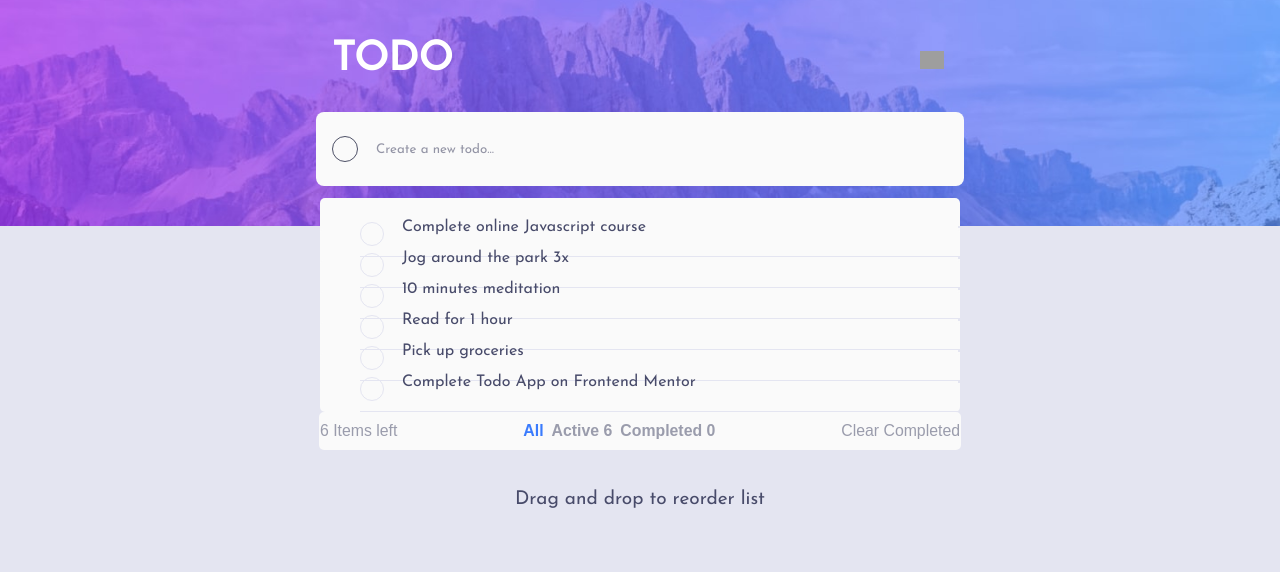
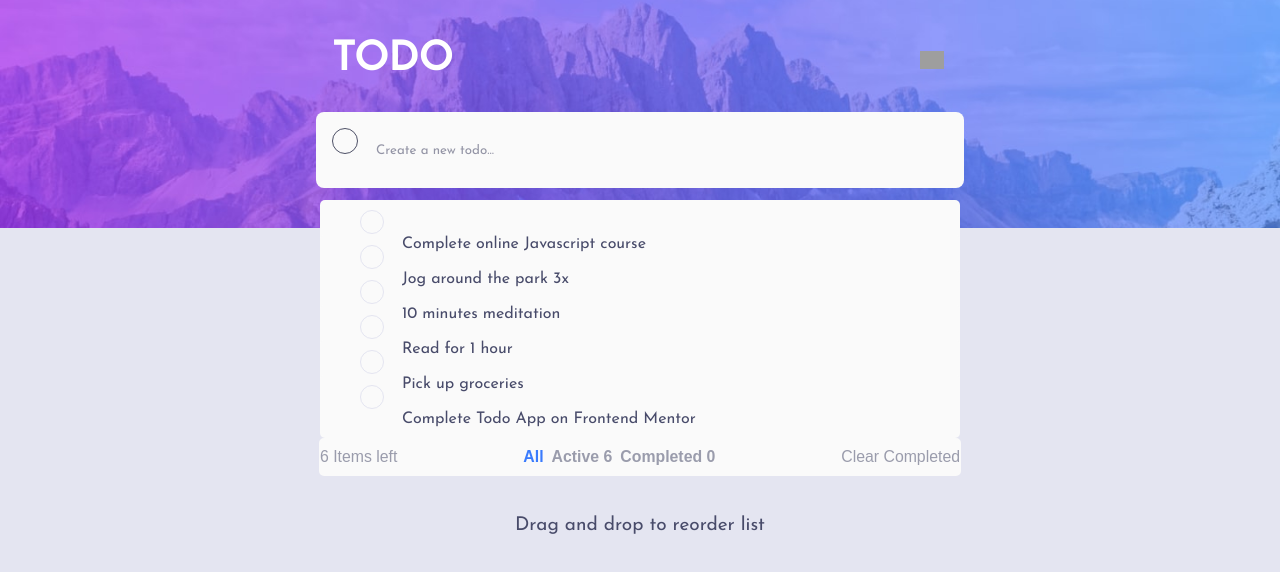
Before and after one commit to John-Njau/vue-todo, a Vue app: page / in a window 1280 px wide. Shown: the top 572 px of the page. Built offline with nearby package versions, Linux system fonts and the light colour scheme; grey boxes are pictures that could not be loaded.

Commit message:
feat(components): enabled navigation using the navigation component

```diff
--- a/src/App.vue
+++ b/src/App.vue
@@ -42,7 +42,7 @@ export default {
       --todo-bottom-border: hsl(233, 14%, 35%);
       --todo-input: hsl(234, 39%, 85%);
     }
-    .todo-page,
+    .todo-card,
     .nav-page {
       background-color: var(--todo-card-background);
     }
@@ -86,6 +86,23 @@ export default {
   height: 2rem;
 }
 
+.todo-list-item {
+  display: flex;
+  justify-content: space-between;
+  align-items: center;
+  padding: 10px 0;
+  // border-bottom: 1px solid var(--todo-bottom-border);
+  cursor: pointer;
+  transition: all 0.3s ease-in-out;
+
+  &:hover {
+    // background-color: hsl(233, 11%, 84%);
+    .delete-todo {
+      display: block;
+    }
+  }
+}
+
 .todo-list-item input {
   width: 1.5rem;
   height: 1.5rem;
@@ -96,9 +113,8 @@ export default {
   background-position: center;
   background-size: 0px;
   transition: 0.2s;
-  margin-right: 18px;
   flex-shrink: 0;
-  margin-top: 14px;
+  margin: 0px 18px 14px 0;
   appearance: none;
   cursor: pointer;
 }
@@ -134,8 +150,12 @@ export default {
   font-size: 16px;
 }
 
-.card,
 .todo-label {
+  width: 100%;
+}
+
+.card {
+  // border-bottom: 1px solid var(--todo-bottom-border);
   width: 100%;
 }
 
@@ -159,7 +179,7 @@ export default {
   }
 }
 
-.todo-page {
+.todo-card {
   display: flex;
   justify-content: center;
   align-items: center;
@@ -216,11 +236,11 @@ export default {
   font-family: "Josefin Sans", sans-serif;
 }
 
-.todo-label {
-  display: flex;
-  align-items: center;
-  cursor: pointer;
-}
+// .todo-label {
+//   display: flex;
+//   align-items: center;
+//   cursor: pointer;
+// }
 
 .todo-input input {
   border: none;
@@ -232,7 +252,7 @@ export default {
 }
 
 @media screen and (max-width: 768px) {
-  .todo-page,
+  .todo-card,
   .nav-page {
     width: 90%;
   }
@@ -256,4 +276,10 @@ export default {
     width: 90% !important;
   }
 }
+
+.complete-active {
+  display: flex;
+  justify-content: center;
+  margin: 32px;
+}
 </style>
--- a/src/components/Navigation.vue
+++ b/src/components/Navigation.vue
@@ -30,17 +30,7 @@ export default {
 
   },
   methods: {
-    ...mapActions(["deleteTodo", "clearCompleted", "dragTodos", "getActiveTodos", "getCompletedTodos"]),
-    // dragTodos() {
-    //   return this.todos.filter((todo) => todo.drag);
-    // },
-    // getActiveTodos() {
-    //   return this.todos.filter((todo) => !todo.completed);
-    // },
-    // getCompletedTodos() {
-    //   return this.todos.filter((todo) => todo.completed);
-    // },
-
+    ...mapActions(["clearCompleted"]),
 
   },
 };
--- a/src/components/TodoCard.vue
+++ b/src/components/TodoCard.vue
@@ -1,5 +1,5 @@
 <template>
-  <div class="todo-page">
+  <div class="todo-card">
     <!-- make a list of todos -->
     <div class="card">
       <ul class="todo-list" @dragover.prevent @dragenter.prevent>
@@ -27,7 +27,7 @@
               />
             </svg>
           </span>
-          <hr class="hr" />
+          <!-- <hr class="hr" /> -->
         </li>
       </ul>
     </div>
--- a/src/components/TodoComp.vue
+++ b/src/components/TodoComp.vue
@@ -1,5 +1,5 @@
 <template>
-  <div class="todo-page">
+  <div class="todo-card">
     <!-- make a list of todos -->
     <div class="card">
       <ul class="todo-list" @dragover.prevent @dragenter.prevent>
@@ -27,15 +27,12 @@
               />
             </svg>
           </span>
-          <hr class="hr" />
+          <!-- <hr class="hr" /> -->
         </li>
       </ul>
       <!-- <Navigation /> -->
-
     </div>
-
   </div>
-
   <!-- <div class="drag-drop">Drag and drop to reorder list</div> -->
 </template>
 
@@ -142,23 +139,6 @@ ul > li {
   display: none;
 }
 
-.todo-list-item {
-  display: flex;
-  justify-content: space-between;
-  align-items: center;
-  padding: 10px 0;
-  border-bottom: 1px solid var(--todo-bottom-border);
-  cursor: pointer;
-  transition: all 0.3s ease-in-out;
-
-  &:hover {
-    // background-color: hsl(233, 11%, 84%);
-    .delete-todo {
-      display: block;
-    }
-  }
-}
-
 .drag-drop {
   display: flex;
   justify-content: center;
--- a/src/views/ActiveTodo.vue
+++ b/src/views/ActiveTodo.vue
@@ -2,6 +2,7 @@
   <main class="">
     <div class="card">
       <HomeComp />
+      <div class="complete-active">Active Todos</div>
     </div>
     <!-- <HomeComp /> -->
     <section v-if="activeTodos">
@@ -11,7 +12,7 @@
         :todo="todo"
       ></TodoCard>
     </section>
-    <section v-else>
+    <section class="complete-active" v-else>
       <div>No active todos</div>
     </section>
     <Navigation />
@@ -24,7 +25,7 @@ import TodoCard from "@/components/TodoCard.vue";
 import Navigation from "@/components/Navigation.vue";
 
 // import from vuex
-// import { mapActions, mapGetters } from "vuex";
+import { mapActions, mapGetters } from "vuex";
 
 import todoData from "../assets/data/todos.json";
 
@@ -41,10 +42,8 @@ export default {
     Navigation,
   },
   computed: {
-    // ...mapGetters(["activeTodos"]),
-    activeTodos() {
-      return this.todos.filter((todo) => !todo.completed).length;
-    },
+    ...mapGetters(["activeTodos"]),
+
   },
   methods: {
     // ...mapActions(["getActiveTodos"]),
@@ -52,49 +51,6 @@ export default {
       return this.todos.filter((todo) => !todo.completed);
     },
   },
-
-  // computed: {
-  //   todosLeft() {
-  //     return this.todos.filter((todo) => !todo.completed).length;
-  //   },
-  //   ActiveTodos() {
-  //     return this.todos.filter((todo) => !todo.completed).length;
-  //   },
-  //   CompletedTodos() {
-  //     return this.todos.filter((todo) => todo.completed).length;
-  //   },
-  // },
-
-  // methods: {
-  // deleteTodo(index) {
-  //   this.todos.splice(index, 1);
-  // },
-  // clearCompleted() {
-  //   this.todos = this.todos.filter((todo) => !todo.completed);
-  // },
-  // dragTodos() {
-  //   return this.todos.filter((todo) => todo.drag);
-  // },
-  // getActiveTodos() {
-  //   return this.todos.filter((todo) => !todo.completed);
-  // },
-  // getCompletedTodos() {
-  //   return this.todos.filter((todo) => todo.completed);
-  // },
-
-  // startDrag(e, todo) {
-  //   e.dataTransfer.dropEffect = "move";
-  //   e.dataTransfer.effectAllowed = "move";
-  //   e.dataTransfer.setData("todoId", todo.id);
-  //   this.drag = true;
-  // },
-  // onDrop(e) {
-  //   const todoId = e.dataTransfer.getData("todoId");
-  //   const todo = this.todos.find((todo) => todo.id === todoId);
-  //   const todoIndex = this.todos.indexOf(todo);
-  //   this.todos.splice(todoIndex, 1);
-  // },
-  // },
 };
 </script>
 
--- a/src/views/CompleteTodo.vue
+++ b/src/views/CompleteTodo.vue
@@ -1,20 +1,15 @@
 <template>
   <main>
     <HomeComp />
-    <section v-if="CompletedTodos">
+    <div class="complete-active">Completed Todos</div>
+    <section v-if="completedTodos">
       <TodoCard
         v-for="(todo, index) in getCompletedTodos()"
         :key="index"
         :todo="todo"
       ></TodoCard>
-      <!-- completed todos -->
-      <!-- <h2>Completed Todos</h2> -->
-
-      <!-- <div v-for="todo in getCompletedTodos()" :key="todo.id">
-        {{ todo.name }}
-      </div> -->
     </section>
-    <section v-else>
+    <section v-else class="complete-active">
       <div>No completed todos</div>
     </section>
     <Navigation />
@@ -26,6 +21,9 @@ import HomeComp from "@/components/HomeComp.vue";
 import TodoCard from "@/components/TodoCard.vue";
 import Navigation from "@/components/Navigation.vue";
 import todoData from "../assets/data/todos.json";
+
+// import getters from vuex
+import { mapActions, mapGetters } from "vuex";
 
 export default {
   data() {
@@ -41,45 +39,11 @@ export default {
   },
 
   computed: {
-    todosLeft() {
-      return this.todos.filter((todo) => !todo.completed).length;
-    },
-    ActiveTodos() {
-      return this.todos.filter((todo) => !todo.completed).length;
-    },
-    CompletedTodos() {
-      return this.todos.filter((todo) => todo.completed).length;
-    },
+    ...mapGetters(["completedTodos"]),
   },
-
   methods: {
-    deleteTodo(index) {
-      this.todos.splice(index, 1);
-    },
-    clearCompleted() {
-      this.todos = this.todos.filter((todo) => !todo.completed);
-    },
-    dragTodos() {
-      return this.todos.filter((todo) => todo.drag);
-    },
-    getActiveTodos() {
-      return this.todos.filter((todo) => !todo.completed);
-    },
     getCompletedTodos() {
       return this.todos.filter((todo) => todo.completed);
-    },
-
-    startDrag(e, todo) {
-      e.dataTransfer.dropEffect = "move";
-      e.dataTransfer.effectAllowed = "move";
-      e.dataTransfer.setData("todoId", todo.id);
-      this.drag = true;
-    },
-    onDrop(e) {
-      const todoId = e.dataTransfer.getData("todoId");
-      const todo = this.todos.find((todo) => todo.id === todoId);
-      const todoIndex = this.todos.indexOf(todo);
-      this.todos.splice(todoIndex, 1);
     },
   },
 };
--- a/src/views/Home.vue
+++ b/src/views/Home.vue
@@ -6,7 +6,7 @@
       :key="index"
       :todo="todo">
     </TodoComp>
-    <Navigation />
+    <Navigation  />
   </main>
 </template>
 
@@ -46,23 +46,6 @@ export default {
   display: none;
 }
 
-.todo-list-item {
-  display: flex;
-  justify-content: space-between;
-  align-items: center;
-  padding: 10px 0;
-  border-bottom: 1px solid var(--todo-bottom-border);
-  cursor: pointer;
-  transition: all 0.3s ease-in-out;
-
-  &:hover {
-    // background-color: hsl(233, 11%, 84%);
-    .delete-todo {
-      display: block;
-    }
-  }
-}
-
 .drag-drop {
   display: flex;
   justify-content: center;
```
